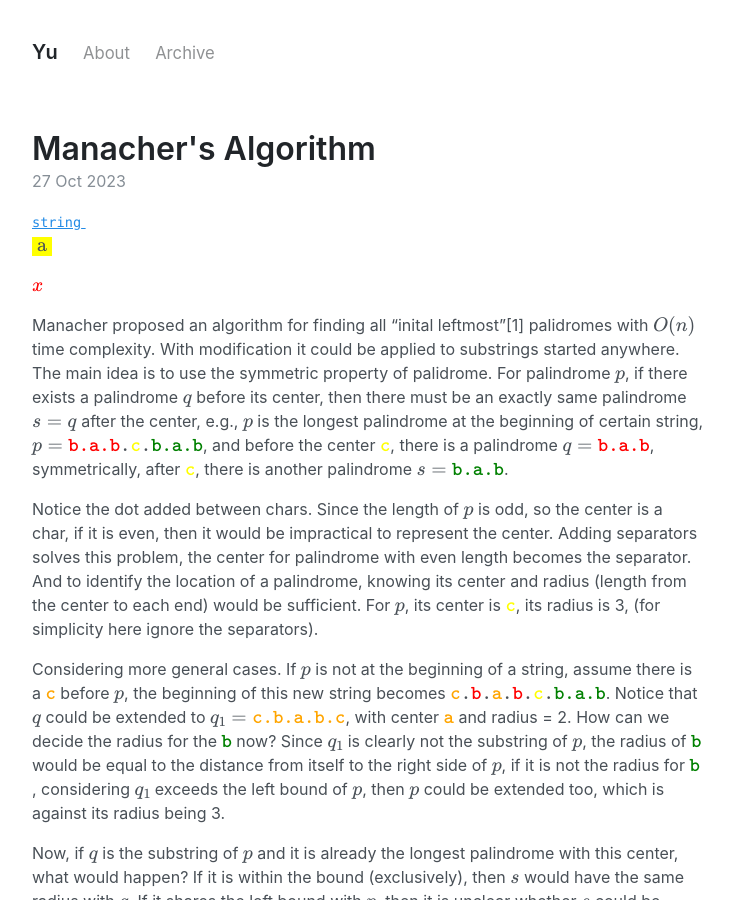
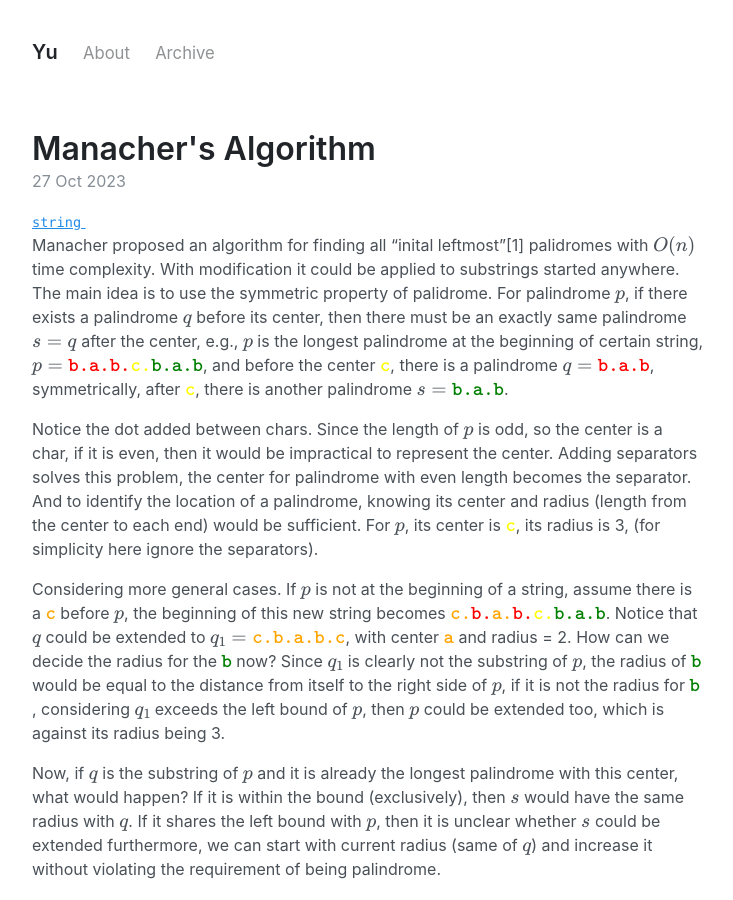
Before and after one commit to yuuu14/blog, a Jekyll site: the page built from _posts/2023-10-27-manachers-algorithm.md, in a window 1280 px wide and 900 px high. Shown: the whole window, without its empty margins (272-1005 px from the left). Built offline with Jekyll 4.4.1, drawn with Linux system fonts in a browser that asks for light colours; formulas are drawn with MathJax 3.

Commit message:
update posts

```diff
--- a/_posts/2023-10-27-manachers-algorithm.md
+++ b/_posts/2023-10-27-manachers-algorithm.md
@@ -6,18 +6,14 @@ tags: string
 mathjax: true
 ---
 
-$\colorbox{yellow}{a}$
-
-$\color{red}{x}$
-
 
 Manacher proposed an algorithm for finding all "inital leftmost"[1] palidromes with $O(n)$ time complexity. With modification it could be applied to substrings started anywhere. The main idea is to use the symmetric property of palidrome. For palindrome $p$, if there exists a palindrome $q$ before its center, then there must be an exactly same palindrome $s = q$ after the center, e.g., $p$ is the longest palindrome at the beginning of certain string,
-$p = \textcolor{red}{\texttt{b.a.b}}\texttt{.}\textcolor{yellow}{\texttt{c}}\texttt{.}\textcolor{green}{\texttt{b.a.b}}$, and before the center $\textcolor{yellow}{\texttt{c}}$, there is a palindrome $q = \textcolor{red}{\texttt{b.a.b}}$, symmetrically, after $\textcolor{yellow}{\texttt{c}}$, there is another palindrome $s = \textcolor{green}{\texttt{b.a.b}}$.
+$p = \color{red}{\texttt{b.a.b}}\texttt{.}\color{yellow}{\texttt{c}}\texttt{.}\color{green}{\texttt{b.a.b}}$, and before the center $\color{yellow}{\texttt{c}}$, there is a palindrome $q = \color{red}{\texttt{b.a.b}}$, symmetrically, after $\color{yellow}{\texttt{c}}$, there is another palindrome $s = \color{green}{\texttt{b.a.b}}$.
 
-Notice the dot added between chars. Since the length of $p$ is odd, so the center is a char, if it is even, then it would be impractical to represent the center. Adding separators solves this problem, the center for palindrome with even length becomes the separator. And to identify the location of a palindrome, knowing its center and radius (length from the center to each end) would be sufficient. For $p$, its center is $\textcolor{yellow}{\texttt{c}}$, its radius is 3, (for simplicity here ignore the separators).
+Notice the dot added between chars. Since the length of $p$ is odd, so the center is a char, if it is even, then it would be impractical to represent the center. Adding separators solves this problem, the center for palindrome with even length becomes the separator. And to identify the location of a palindrome, knowing its center and radius (length from the center to each end) would be sufficient. For $p$, its center is $\color{yellow}{\texttt{c}}$, its radius is 3, (for simplicity here ignore the separators).
 
-Considering more general cases. If $p$ is not at the beginning of a string, assume there is a $\textcolor{orange}{\texttt{c}}$ before $p$, the beginning of this new string becomes
-$\textcolor{orange}{\texttt{c}}\texttt{.}\textcolor{red}{\texttt{b}}\texttt{.}\textcolor{orange}{\texttt{a}}\texttt{.}\textcolor{red}{\texttt{b}}\texttt{.}\textcolor{yellow}{\texttt{c}}\texttt{.}\textcolor{green}{\texttt{b.a.b}}$. Notice that $q$ could be extended to $q_1 = \textcolor{orange}{\texttt{c.b.a.b.c}}$, with center $\textcolor{orange}{\texttt{a}}$ and radius = 2. How can we decide the radius for the $\textcolor{green}{\texttt{b}}$ now? Since $q_1$ is clearly not the substring of $p$, the radius of $\textcolor{green}{\texttt{b}}$ would be equal to the distance from itself to the right side of $p$, if it is not the radius for $\textcolor{green}{\texttt{b}}$, considering $q_1$ exceeds the left bound of $p$, then $p$ could be extended too, which is against its radius being 3.
+Considering more general cases. If $p$ is not at the beginning of a string, assume there is a $\color{orange}{\texttt{c}}$ before $p$, the beginning of this new string becomes
+$\color{orange}{\texttt{c}}\texttt{.}\color{red}{\texttt{b}}\texttt{.}\color{orange}{\texttt{a}}\texttt{.}\color{red}{\texttt{b}}\texttt{.}\color{yellow}{\texttt{c}}\texttt{.}\color{green}{\texttt{b.a.b}}$. Notice that $q$ could be extended to $q_1 = \color{orange}{\texttt{c.b.a.b.c}}$, with center $\color{orange}{\texttt{a}}$ and radius = 2. How can we decide the radius for the $\color{green}{\texttt{b}}$ now? Since $q_1$ is clearly not the substring of $p$, the radius of $\color{green}{\texttt{b}}$ would be equal to the distance from itself to the right side of $p$, if it is not the radius for $\color{green}{\texttt{b}}$, considering $q_1$ exceeds the left bound of $p$, then $p$ could be extended too, which is against its radius being 3.
 
 Now, if $q$ is the substring of $p$ and it is already the longest palindrome with this center, what would happen? If it is within the bound (exclusively), then $s$ would have the same radius with $q$. If it shares the left bound with $p$, then it is unclear whether $s$ could be extended furthermore, we can start with current radius (same of $q$) and increase it without violating the requirement of being palindrome.
 
```
